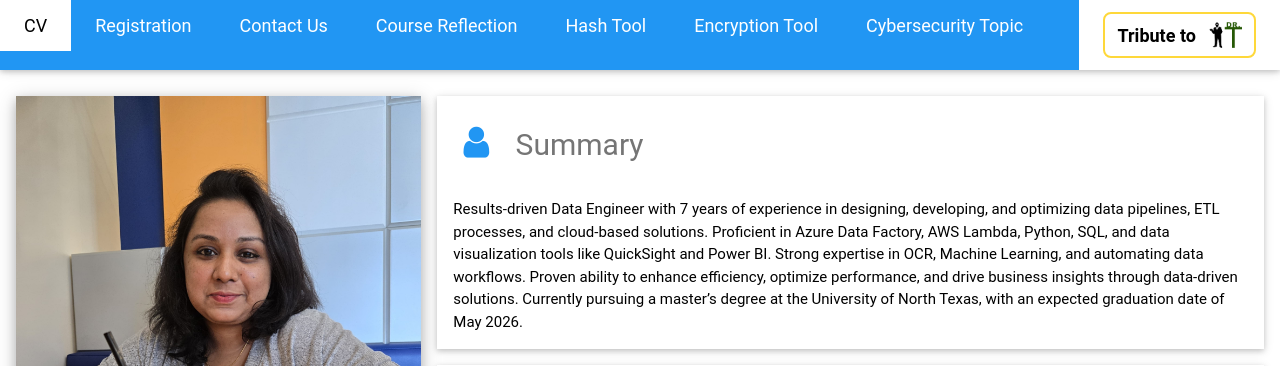
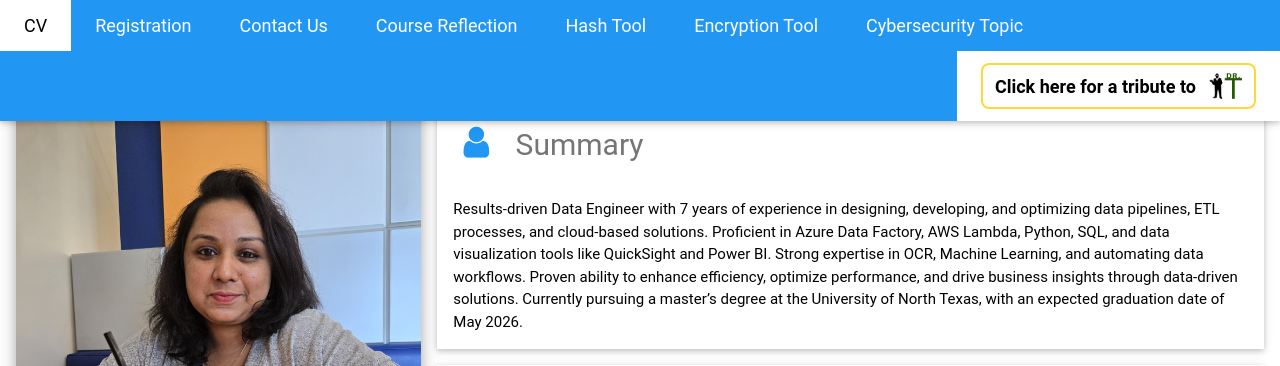
Before and after one commit to gayathrikumari/portfolio, a PHP site: page /index.php in a window 1280 px wide. Shown: the top 366 px of the page. Run offline with PHP 8.4, Linux system fonts and the light colour scheme.

Commit message:
Update header.php

```diff
--- a/header.php
+++ b/header.php
@@ -50,7 +50,7 @@
                 <a href="drT.php">
                 <div class="w3-right w3-padding-large w3-white" style="display:flex; align-items:center;">
                 <div class="flashing-border" style="display:flex; align-items:center; padding:6px 12px; border-radius:8px;">
-                    <span style="margin-right:10px; font-weight:bold; color:black;">Tribute to</span>
+                    <span style="margin-right:10px; font-weight:bold; color:black;">Click here for a tribute to</span>
                     <img src="images/DrT.png" alt="Logo" style="height:30px;">
                 </div>
                 </div>
```
